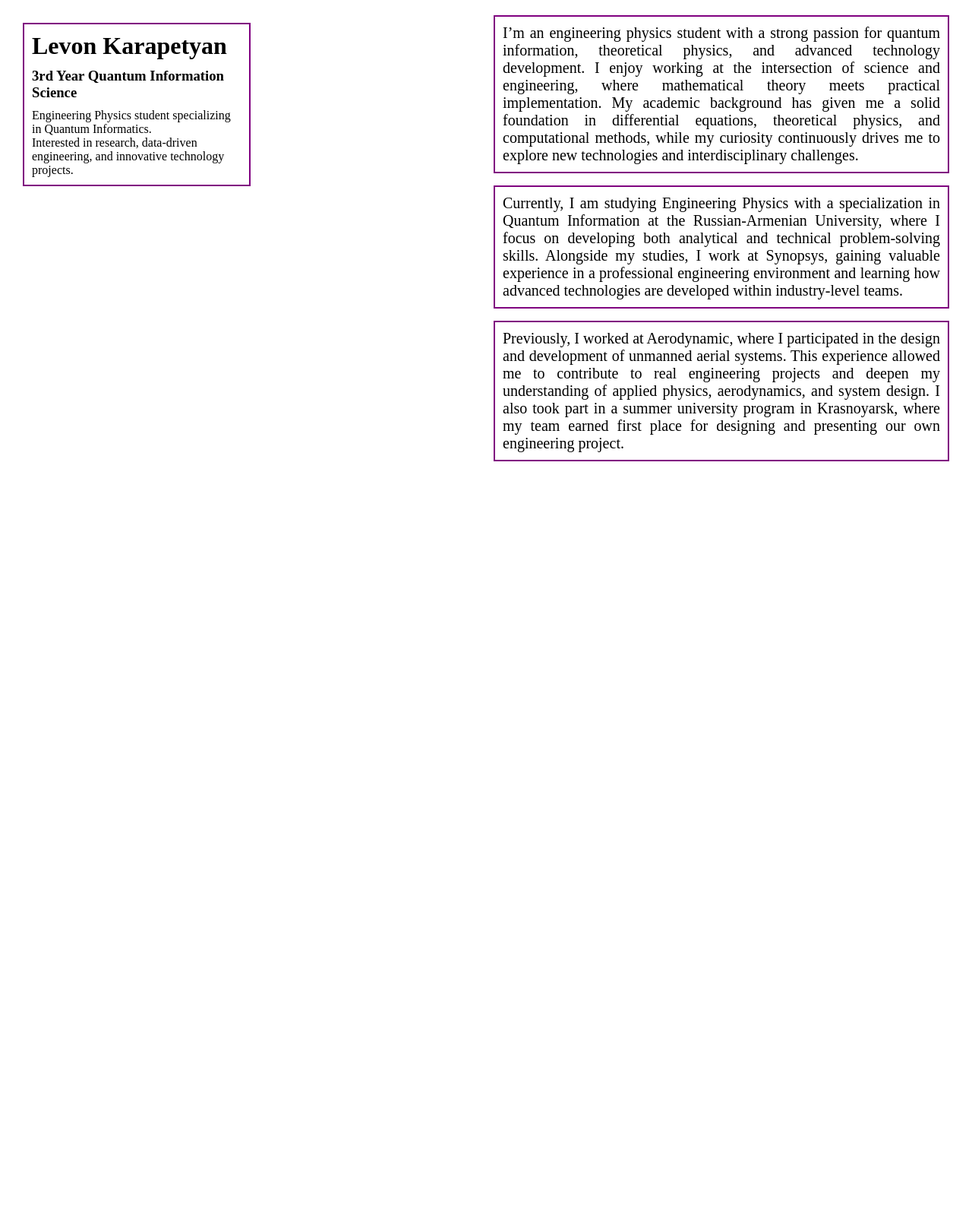
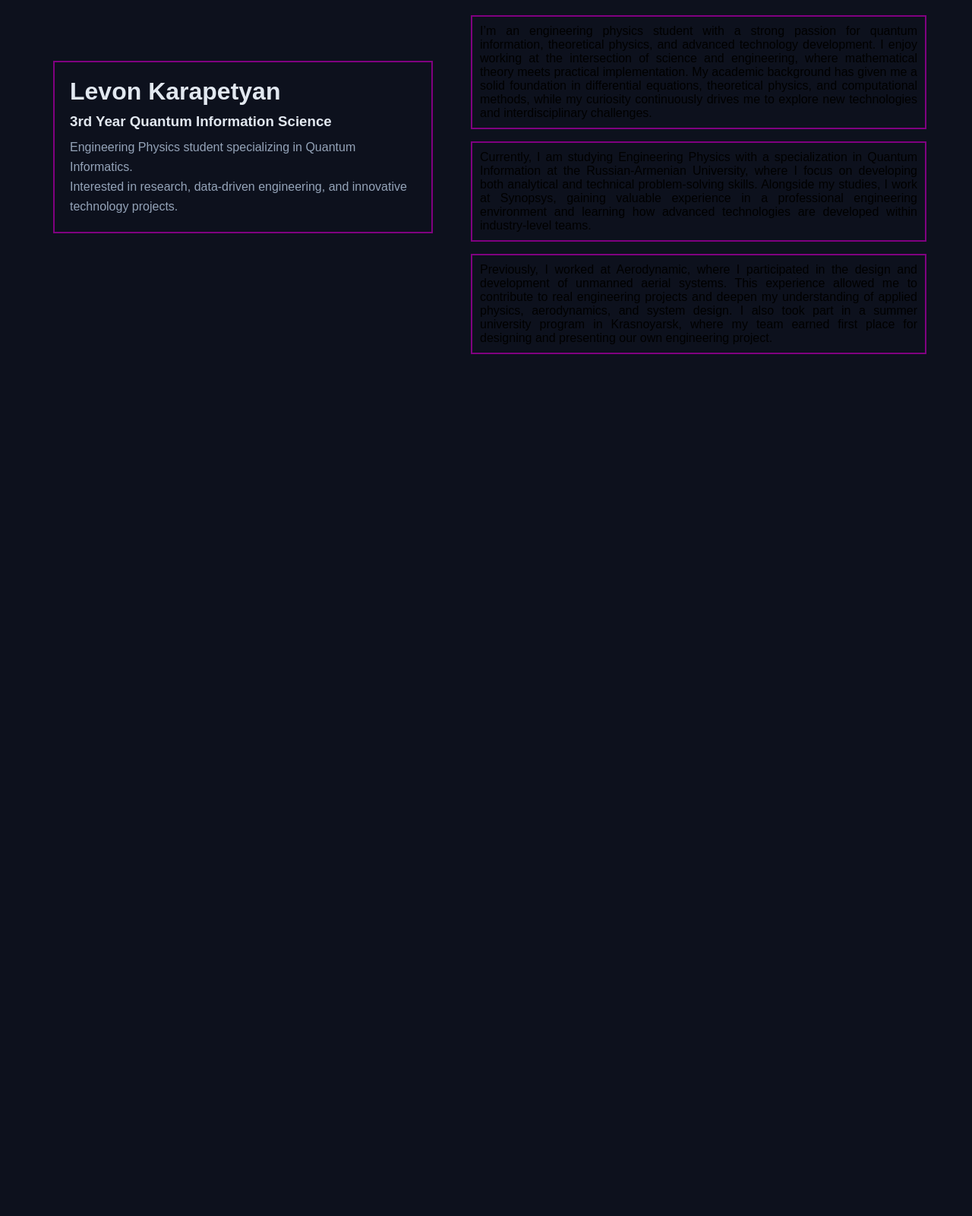
Before and after one commit to levonkarapetyann/Biography, a Flask app: template templates/levon_wiki.html in a window 1280 px wide. Shown: the whole page at 76% size. Run offline with Flask 3, Linux system fonts and the light colour scheme; the template is opened without the code that fills it, so the values that code supplies are empty.

Commit message:
Add and update css for levon_wiki.html

```diff
--- a/static/css/levon_wiki.css
+++ b/static/css/levon_wiki.css
@@ -4,17 +4,34 @@
    margin: 0;
    padding: 0;
    box-sizing: border-box;
-   font-family: "Popins" sans-serif;
+   font-family: "Popins", sans-serif;
+}
+
+html::-webkit-scrollbar,
+body::-webkit-scrollbar {
+    width: 0;
+    height: 0;
+    display: none !important;
+}
+
+body {
+   background: #0d111d;
 }
 
 .fix {
    border: 2px solid purple;
-   margin: 10px;
+   color: #e2e8f0;
+   margin: 50px;
    position: sticky;
-   top: 20px;
-   width: 300px;
+   top: 80px;
+   width: 500px;
    flex-shrink: 0;
-   padding: 10px;
+   padding: 20px;
+}
+
+.fix p {
+   color: #94a3b8;
+   line-height: 1.625;
 }
 
 
@@ -26,7 +43,7 @@
    margin-top: 10px;
 }
 
-.about1 {
+.about1, .about2, .about3 {
    margin-bottom: 1rem;
    padding: 10px;
    max-width: 600px;
@@ -35,29 +52,7 @@
    border: 2px solid purple;
    margin-left: auto;
    margin-right: 10px;
-   font-size: 20px;
-}
-
-.about2 {
-   margin-bottom: 1rem;
-   padding: 10px;
-   max-width: 600px;
-   text-align: justify;
-   border: 2px solid purple;
-   font-size: 20px;
-   margin-left: auto;
-   margin-right: 10px;
-}
-
-.about3 {
-   margin-bottom: 1rem;
-   padding: 10px;
-   max-width: 600px;
-   text-align: justify;
-   border: 2px solid purple;
-   font-size: 20px;
-   margin-left: auto;
-   margin-right: 10px;
+   font-size: 16px;
 }
 
 .main {
@@ -67,8 +62,99 @@
    min-height: 200vh;
 }
 
-.about-text {
+.scroll {
    flex-grow: 1;
-   displat: flex;
+   display: flex;
    flex-direction: column;
 }
+
+.study1, .study2, .study3 {
+   padding: 10px;
+   max-width: 600px;
+   border: 2px solid purple;
+   font-size: 16px;
+   margin-left: auto;
+   margin-right: 10px;
+   display: flex;
+}
+
+.study1 {
+   margin-top: 3rem;
+   display: flex;
+   text-align: left;
+}
+
+.about-study1 {
+   margin-top: 1rem;
+}
+
+.about-study1, .about-study2, .about-study3 {
+   margin-bottom: 1rem;
+   padding: 10px;
+   max-width: 600px;
+   text-align: justify;
+   border: 2px solid purple;
+   font-size: 16px;
+   margin-left: auto;
+   margin-right: 10px;
+   display: flex;
+   justify-content: center;
+}
+
+
+.bxl-linkedin-square {
+   position: fixed;
+   color: #94a3b8 !important;
+   font-size: 40px;
+   left: 160px;
+   top: 700px;
+}
+
+.bxl-instagram {
+   position: fixed;
+   color: #94a3b8 !important;
+   font-size: 40px;
+   left: 210px;
+   top: 700px;
+}
+
+.bxl-github {
+   position: fixed;
+   color: #94a3b8 !important;
+   font-size: 40px;
+   left: 260px;
+   top: 700px;
+}
+
+.bxl-telegram {
+   position: fixed;
+   font-size: 40px;
+   left: 310px;
+   top: 700px;
+   color: #94a3b8 !important;
+}
+
+.about p {
+   line-height: 1.625;
+   color: #94a3b8;
+}
+
+.study p {
+   line-height: 1.625;
+   color: #94a3b8;
+}
+
+.cursor {
+   position: fixed;
+   top: 0;
+   left: 0;
+   width: 100%;
+   height: 100%;
+   background: radial-gradient(
+        600px at var(--x) var(--y),
+        rgba(29, 78, 216, 0.15),
+        transparent 80%
+    ) !important;
+   pointer-events: none;
+   z-index: 9999;
+}
```
